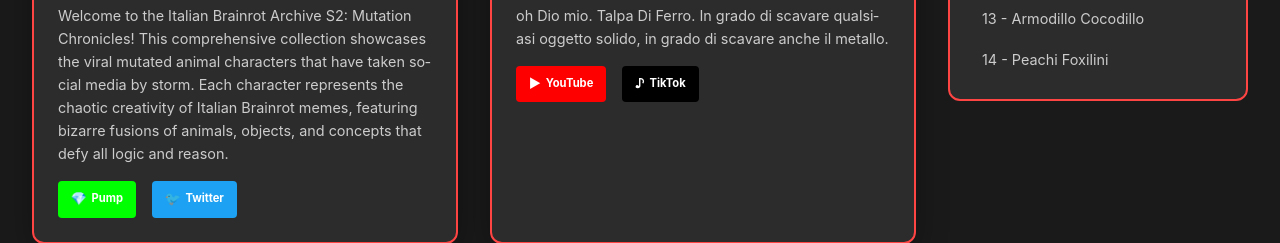
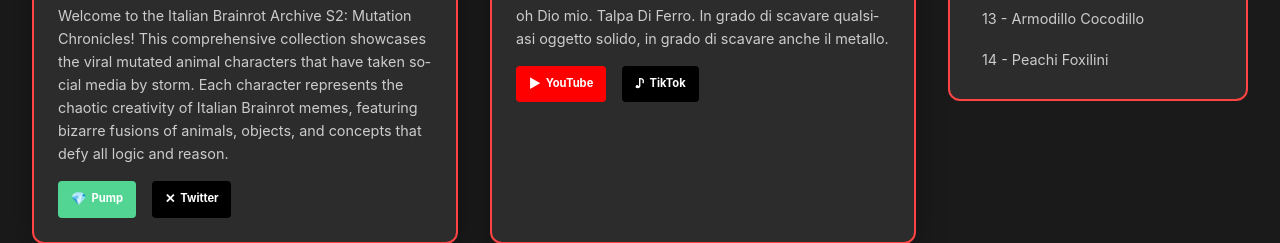
Before and after one commit to cssbandit/brainrotarchive-finally-good, a website: page index.html in a window 1280 px wide. Shown: the part 918-1161 px from the top of the page. Drawn offline with Linux system fonts and the light colour scheme.

Commit message:
Update button colors: Pump to green (#52d593), Twitter to black with X icon

```diff
--- a/index.html
+++ b/index.html
@@ -374,7 +374,7 @@
         }
 
         .pump-icon {
-            background: #00ff00;
+            background: #52d593;
             border-radius: 4px;
             display: flex;
             align-items: center;
@@ -399,7 +399,7 @@
         }
 
         .twitter-icon {
-            background: #1da1f2;
+            background: #000000;
             border-radius: 4px;
             display: flex;
             align-items: center;
@@ -414,7 +414,7 @@
         }
 
         .twitter-icon::before {
-            content: "🐦";
+            content: "✕";
             margin-right: 0.3rem;
             font-size: 0.8rem;
         }
```
